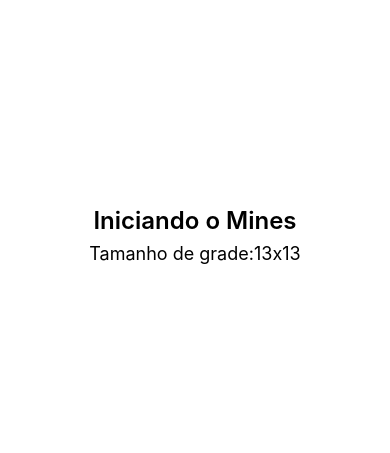
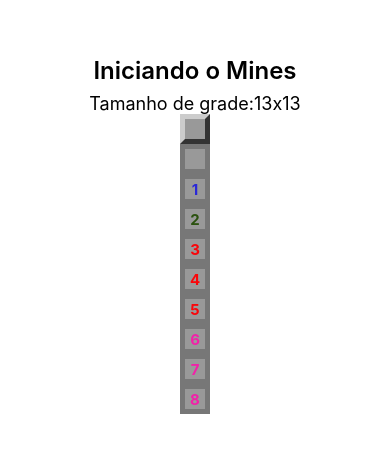
Before and after one commit to christianrogerio/mines-reactnative, a React Native app: screen / in a window 390 px wide. Shown: the part 187-640 px from the top of the page. Built offline with nearby package versions, Linux system fonts and the light colour scheme.

Commit message:
layout das casas das minas feito

```diff
--- a/App.js
+++ b/App.js
@@ -10,6 +10,7 @@
   View,
 } from 'react-native';
 import params from './src/params';
+import Field from './src/components/Field'
 
 
 export default class App extends Component {
@@ -20,6 +21,16 @@
         <Text style={styles.sectionDescription}>Tamanho de grade:
         {params.getColumnsAmount()}x{params.getColumnsAmount()}
         </Text>
+        <Field/>
+        <Field opened/>
+        <Field opened nearMines={1}/>
+        <Field opened nearMines={2}/>
+        <Field opened nearMines={3}/>
+        <Field opened nearMines={4}/>
+        <Field opened nearMines={5}/>
+        <Field opened nearMines={6}/>
+        <Field opened nearMines={7}/>
+        <Field opened nearMines={8}/>
       </View>
     )
   }
--- /dev/null
+++ b/src/components/Field.js
@@ -0,0 +1,51 @@
+import React from 'react'
+import {View,StyleSheet,Text} from 'react-native'
+import params from '../params'
+
+export default props=>{
+    const {mined,opened,nearMines}=props
+
+    const styleField=[styles.field]
+    if(opened) styleField.push(styles.opened)
+    if(styleField.length===1)styleField.push(styles.regular)
+
+    let color=null
+    if(nearMines>0){
+        if(nearMines==1)color='#2A28D7'
+        if(nearMines==2)color='#2B520F'
+        if(nearMines>2 && nearMines<6)color='#F9060A'
+        if(nearMines>=6)color='#F221A9'
+    }
+
+    return (
+        <View style={styleField}>
+            {!mined&&opened&&nearMines>0?<Text style={[styles.label,{color:color}]}>{nearMines}</Text>:false}
+        </View>
+    )
+}
+
+const styles=StyleSheet.create({
+    field:{
+        height:params.blockSize,
+        width:params.blockSize,
+        borderWidth:params.borderSize,
+    },
+    regular:{
+        backgroundColor:'#999',
+        borderLeftColor:'#CCC',
+        borderTopColor:'#CCC',
+        borderRightColor:'#333',
+        borderBottomColor:'#333',
+
+    },
+    opened:{
+        backgroundColor:'#999',
+        borderColor:'#777',
+        alignItems:'center',
+        justifyContent:'center'
+    },
+    label:{
+        fontWeight:'bold',
+        fontSize:params.fontSize,
+    }
+})
```
